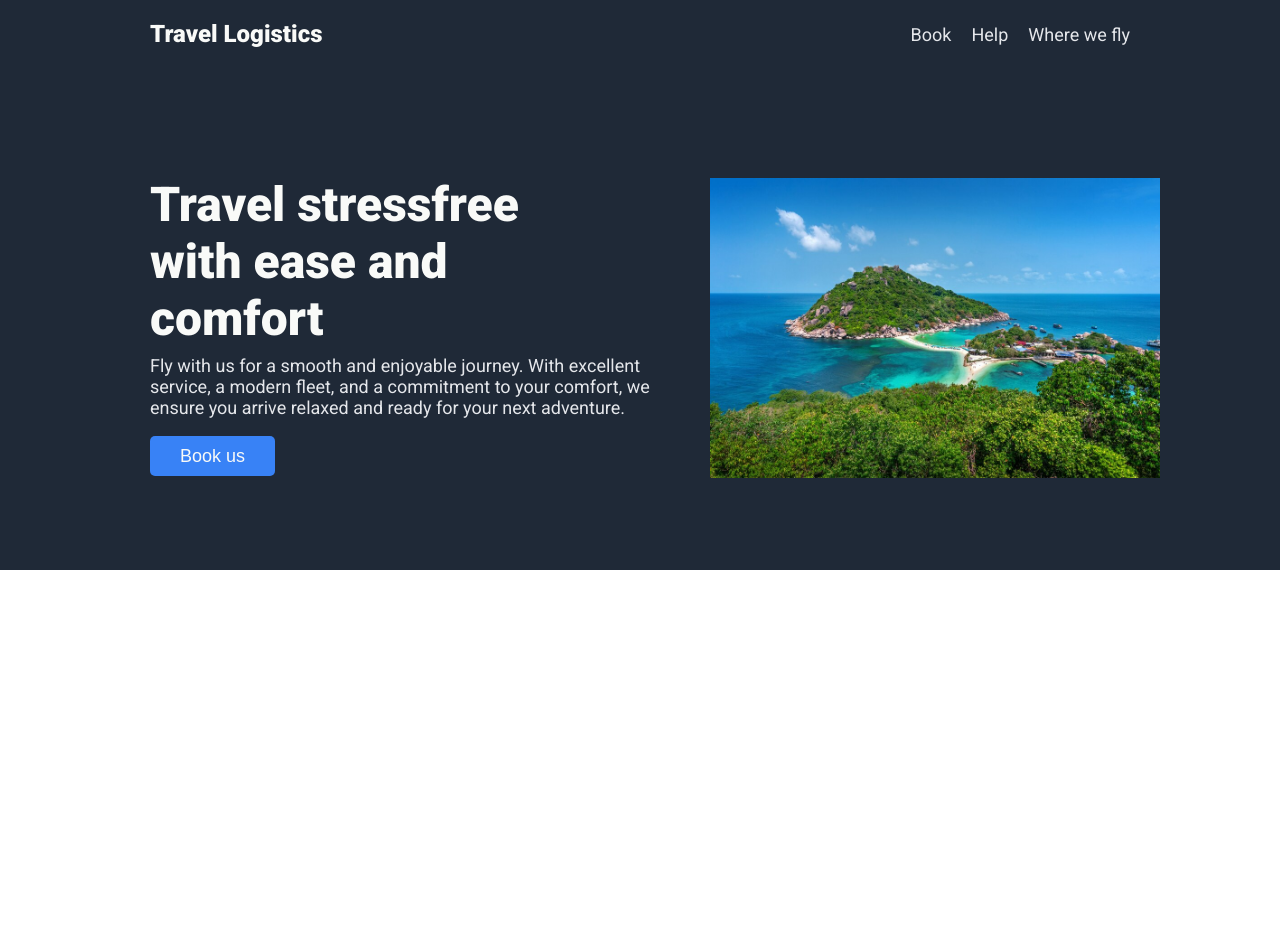
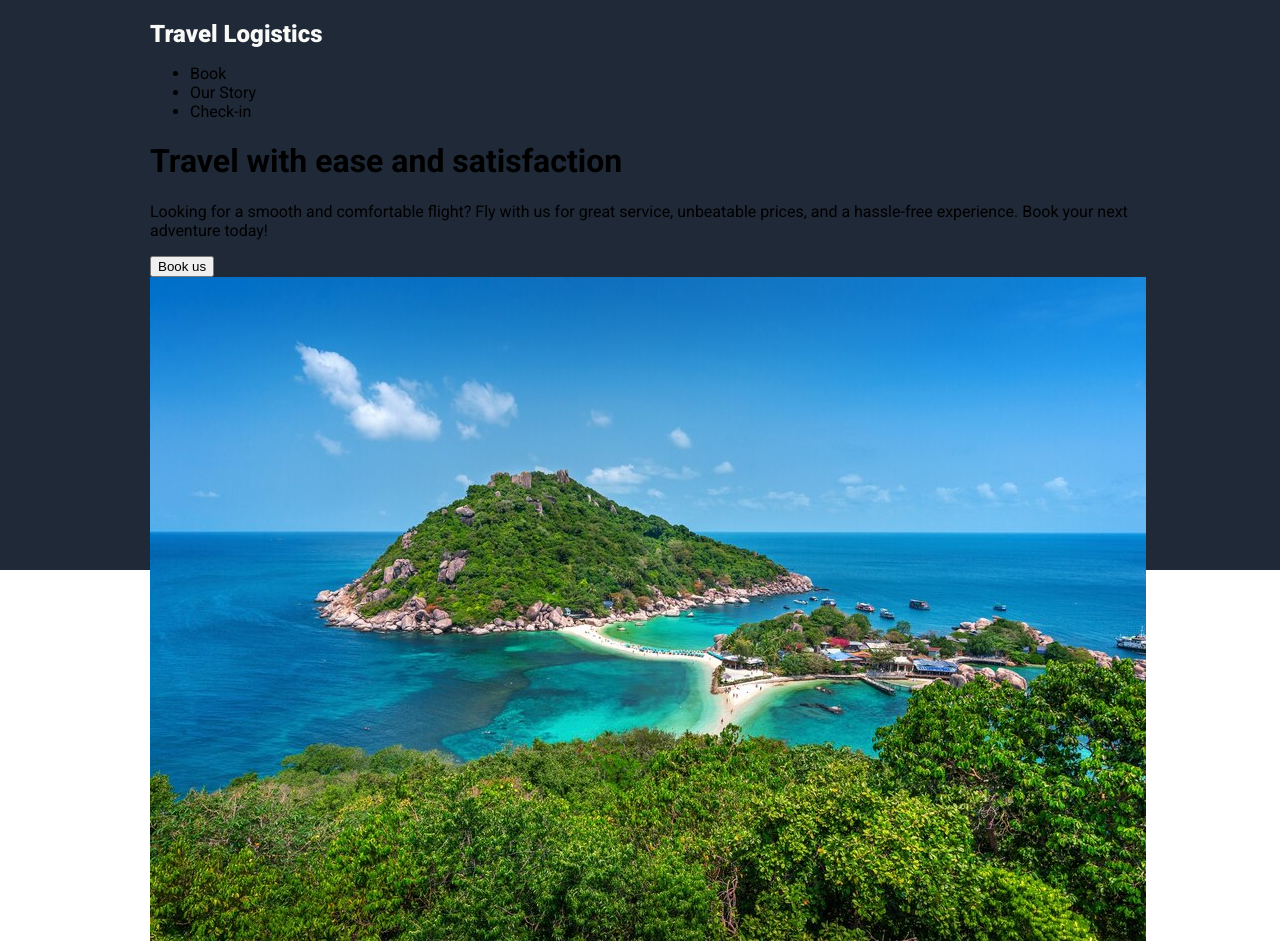
Before and after one commit to miachi-solomon/Landing-page, a plain HTML site: page index.html in a window 1280 px wide. Before the commit the page ends 800 px from the top, so only its background shows below. Drawn offline with Linux system fonts and the light colour scheme.

Commit message:
Laying out the header elements before styling

```diff
--- a/index.html
+++ b/index.html
@@ -2,37 +2,35 @@
 <html>
     <head>
         <meta charset="UTF-8">
-        <title>Travel Logistics</title>
+        <title>Travel Landing Page</title>
         <link rel="preconnect" href="https://fonts.googleapis.com">
-<link rel="preconnect" href="https://fonts.gstatic.com" crossorigin>
-<link href="https://fonts.googleapis.com/css2?family=Kanit:ital,wght@0,100;0,200;0,300;0,400;0,500;0,600;0,700;0,800;0,900;1,100;1,200;1,300;1,400;1,500;1,600;1,700;1,800;1,900&family=Manrope:wght@200..800&family=Poppins:ital,wght@0,100;0,200;0,300;0,400;0,500;0,600;0,700;0,800;0,900;1,100;1,200;1,300;1,400;1,500;1,600;1,700;1,800;1,900&family=Roboto:ital,wght@0,100..900;1,100..900&display=swap" rel="stylesheet">
+        <link rel="preconnect" href="https://fonts.gstatic.com" crossorigin>
+        <link href="https://fonts.googleapis.com/css2?family=Kanit:ital,wght@0,100;0,200;0,300;0,400;0,500;0,600;0,700;0,800;0,900;1,100;1,200;1,300;1,400;1,500;1,600;1,700;1,800;1,900&family=Manrope:wght@200..800&family=Poppins:ital,wght@0,100;0,200;0,300;0,400;0,500;0,600;0,700;0,800;0,900;1,100;1,200;1,300;1,400;1,500;1,600;1,700;1,800;1,900&family=Roboto:ital,wght@0,100..900;1,100..900&display=swap" rel="stylesheet">
         <link rel="stylesheet" href="styles.css">
     </head>
     <body>
         <header id="header">
-            <nav class="nav-container">
-            <p class="header-logo-text">Travel Logistics</p>
-            <ul class="link-container">
-                <li><a href="" class="link">Book</a></li>
-                <li><a href="" class="link">Help</a></li>
-                <li><a href="" class="link">Where we fly</a></li>
-            </ul>
-            </nav>
-
-            <div class="hero-text-and-image-container">
-                <div class="text">
-                    <div class="hero-main-container">
-                        <p class="hero-main-text">Travel stressfree with ease and comfort</p>
+            <div class="header-container">
+                <div class="nav-header-container">
+                    <p class="header-logo-text">Travel Logistics</p>
+                    <nav class="nav-links">
+                        <ul>
+                            <li>Book</li>
+                            <li>Our Story</li>
+                            <li>Check-in</li>
+                        </ul>
+                    </nav>
+                </div>
+                <div class="header-flex-container">
+                    <div class="description-and-btn">
+                        <h1>Travel with ease and satisfaction</h1>
+                        <p>Looking for a smooth and comfortable flight? Fly with us for great service, unbeatable prices, and a hassle-free experience. Book your next adventure today!</p>
+                        <button class="btn">Book us</button>
                     </div>
-                    <div class="hero-secondary-container">
-                        <p class="hero-secondary-text">
-                            Fly with us for a smooth and enjoyable journey. With excellent service, a modern fleet, and a commitment to your comfort, we ensure you arrive relaxed and ready for your next adventure.
-                        </p>
+                    <div>
+                        <img src="images/beautiful-koh-nangyuan-island-surat-thani-thailand_335224-1088.jpg" alt="a beautiful view of an island">
                     </div>
-                    <button class="sign-up">Book us</button>
                 </div>
-
-                <img class="island-img" src="images/beautiful-koh-nangyuan-island-surat-thani-thailand_335224-1088.jpg" alt="a beautiful island view">
             </div>
         </header>
     </body>
```
